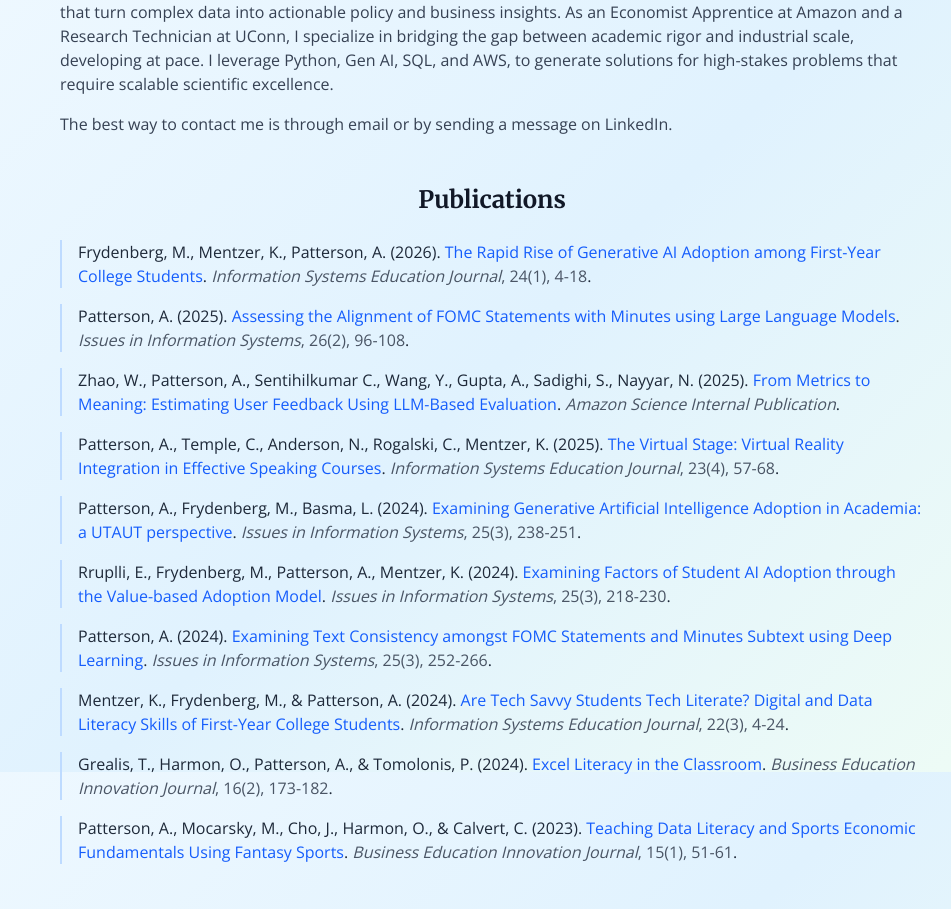
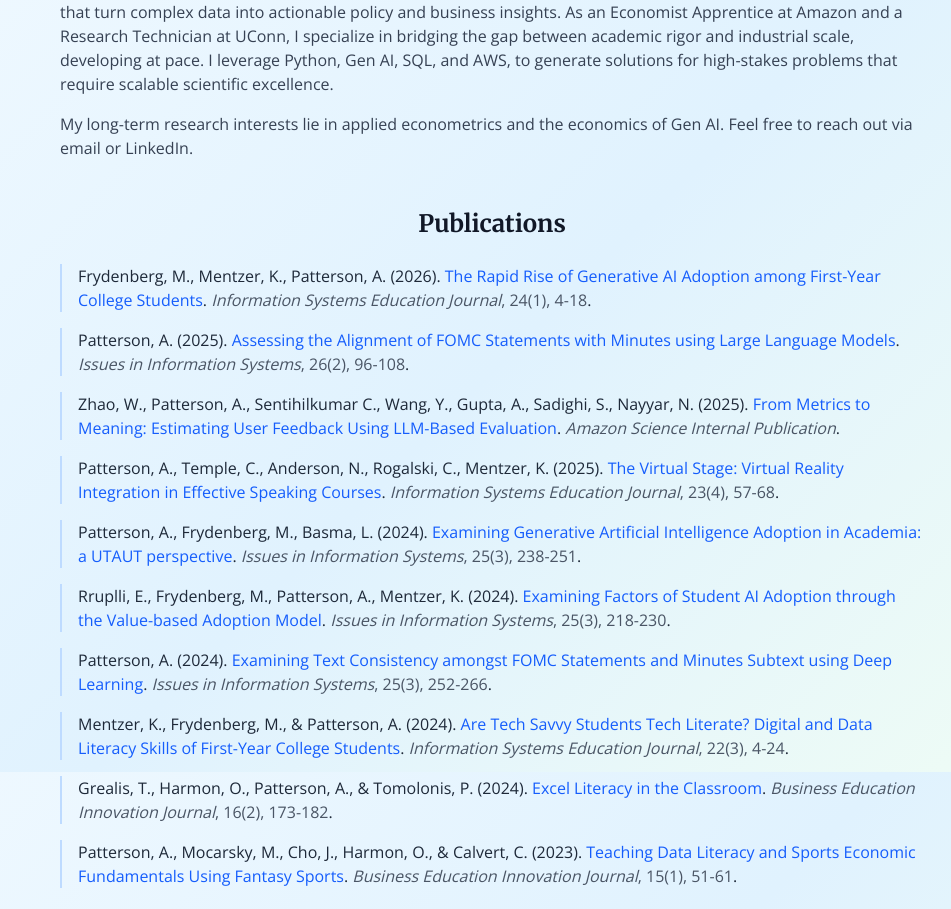
Before and after one commit to adampattersonct/personal-website, a Next.js app: page / in a window 1280 px wide. Shown: the part 828-1737 px from the top of the page, without its empty margins (148-1099 px from the left). Built offline with nearby package versions, Linux system fonts and the light colour scheme.

Commit message:
Updated about section to reflect long term research interests

```diff
--- a/components/AboutSection.tsx
+++ b/components/AboutSection.tsx
@@ -7,7 +7,7 @@ export default function AboutSection() {
       <div className="prose prose-lg max-w-none">
         <p className="text-gray-700 mb-4">{PROFILE_DATA.bio}</p>
         <p className="text-gray-700">
-          The best way to contact me is through email or by sending a message on LinkedIn.
+          My long-term research interests lie in applied econometrics and the economics of Gen AI. Feel free to reach out via email or LinkedIn.
         </p>
       </div>
     </section>
```
